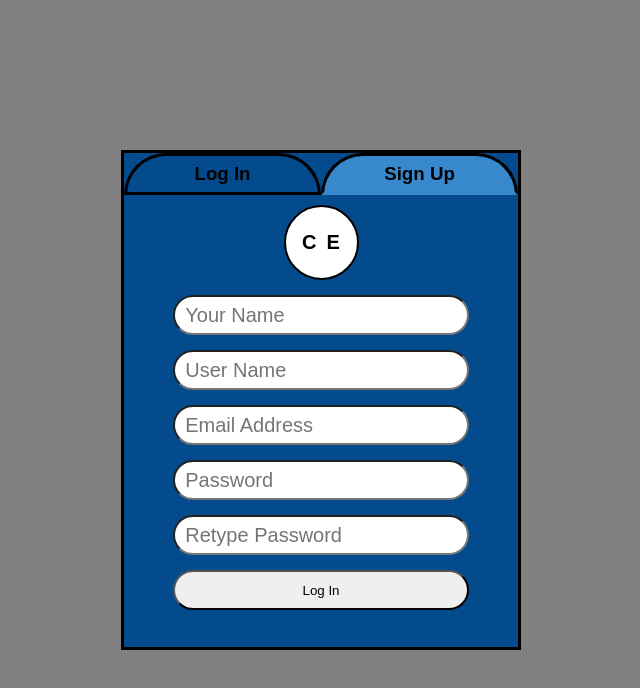
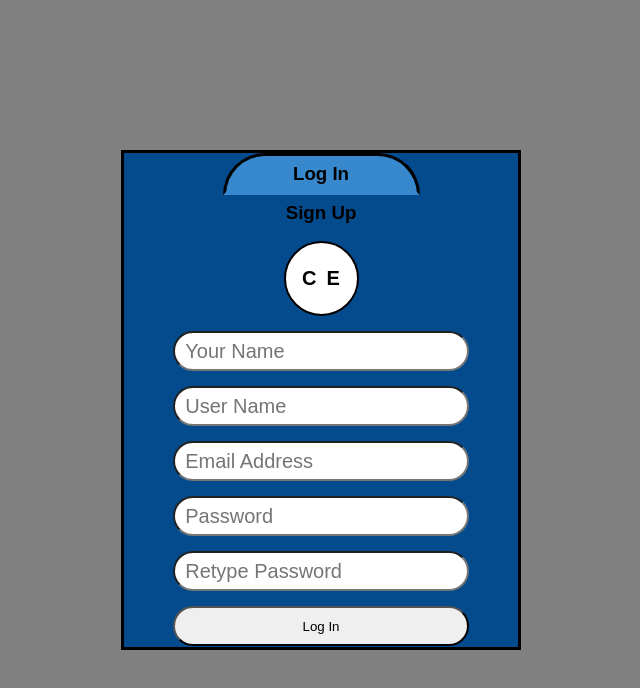
Before and after one commit to Griflongtin/planning-react-commit-engineering, a React (Create React App) app: page / in a window 1280 px wide. Shown: the top 688 px of the page, without its empty margins (319-959 px from the left). Built offline with nearby package versions, Linux system fonts and the light colour scheme.

Commit message:
add some css to the user form

```diff
--- a/src/components/UserForm.js
+++ b/src/components/UserForm.js
@@ -1,6 +1,7 @@
 import React, { Component } from 'react';
 // import UserLogIn from  './UserLogIn.js';
 import UserSignUp from  './UserSignUp.js';
+let SelectTab = false;
 class UserForm extends Component {
   render() {
     return (
@@ -17,29 +18,34 @@ class UserForm extends Component {
             text-align: center;
           }
           .LOGIN {
-            background-color: var(--color5);
             border-radius: 50px 50px 0 0;
             width: 50%;
             display: inline-block;
             border: 3px solid black;
           }
           .SIGNUP {
-            background-color: var(--color2);
             border-radius: 50px 50px 0 0;
             width: 50%;
             display: inline-block;
             border: 3px solid black;
+          }
+          .SelectedTab {
+            background-color: var(--color2);
+            border: 3px solid black;
             border-bottom-color: var(--color2);
+            border-radius: 50px 50px 0 0;
+            width: 50%;
+            display: inline-block;
           }
           .TabeText {
             padding: 7px 10px;
           }
         `}</style>
         <div className="tabs">
-          <div className="LOGIN">
+          <div className={(SelectTab) ? 'LOGIN' : 'SelectedTab' }>
             <h3 className="TabeText">Log In</h3>
           </div>
-          <div className="SIGNUP">
+          <div className={ (SelectTab) ? 'SelectedTab' : 'none' }>
             <h3 className="TabeText">Sign Up</h3></div>
         </div>
         <UserSignUp />
```
